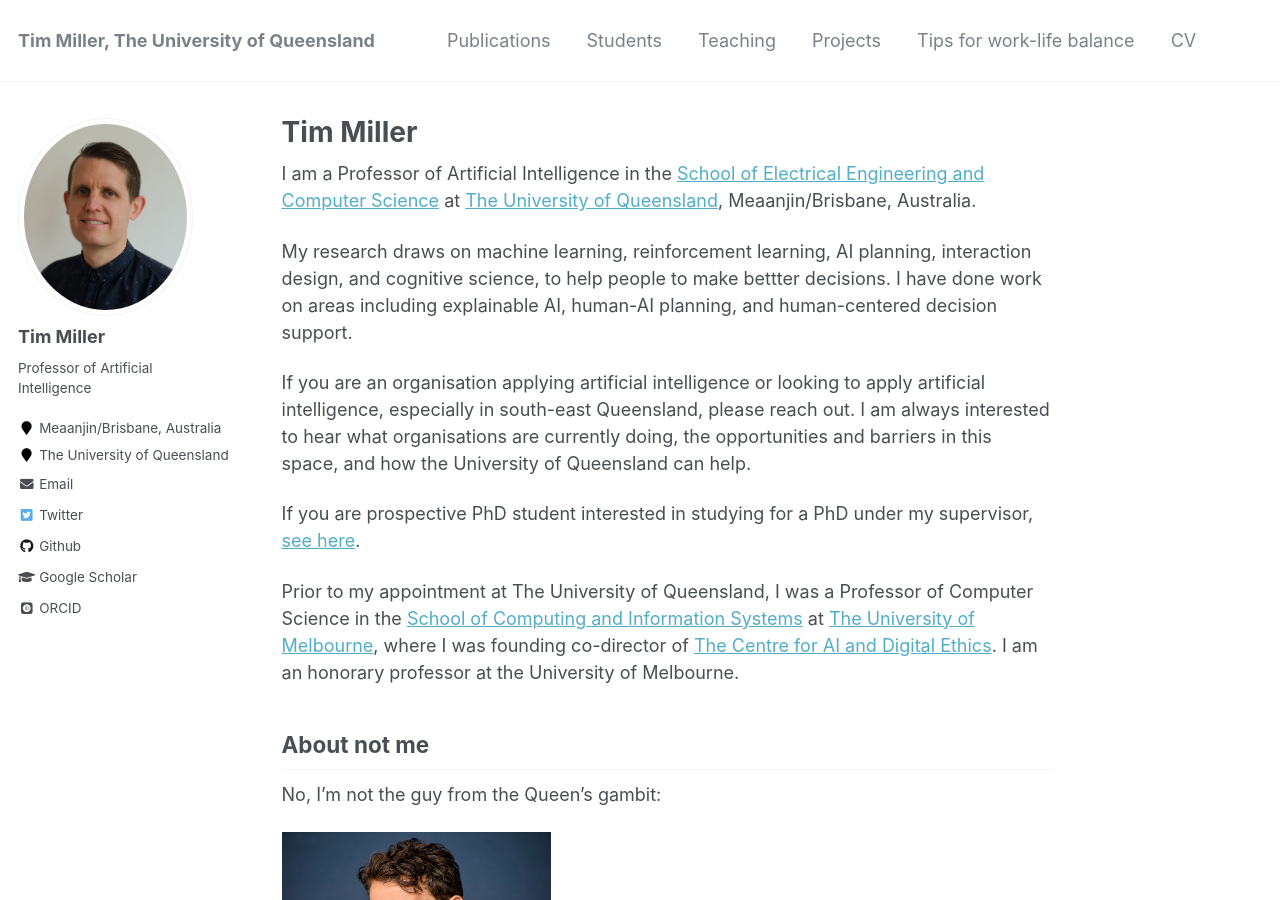
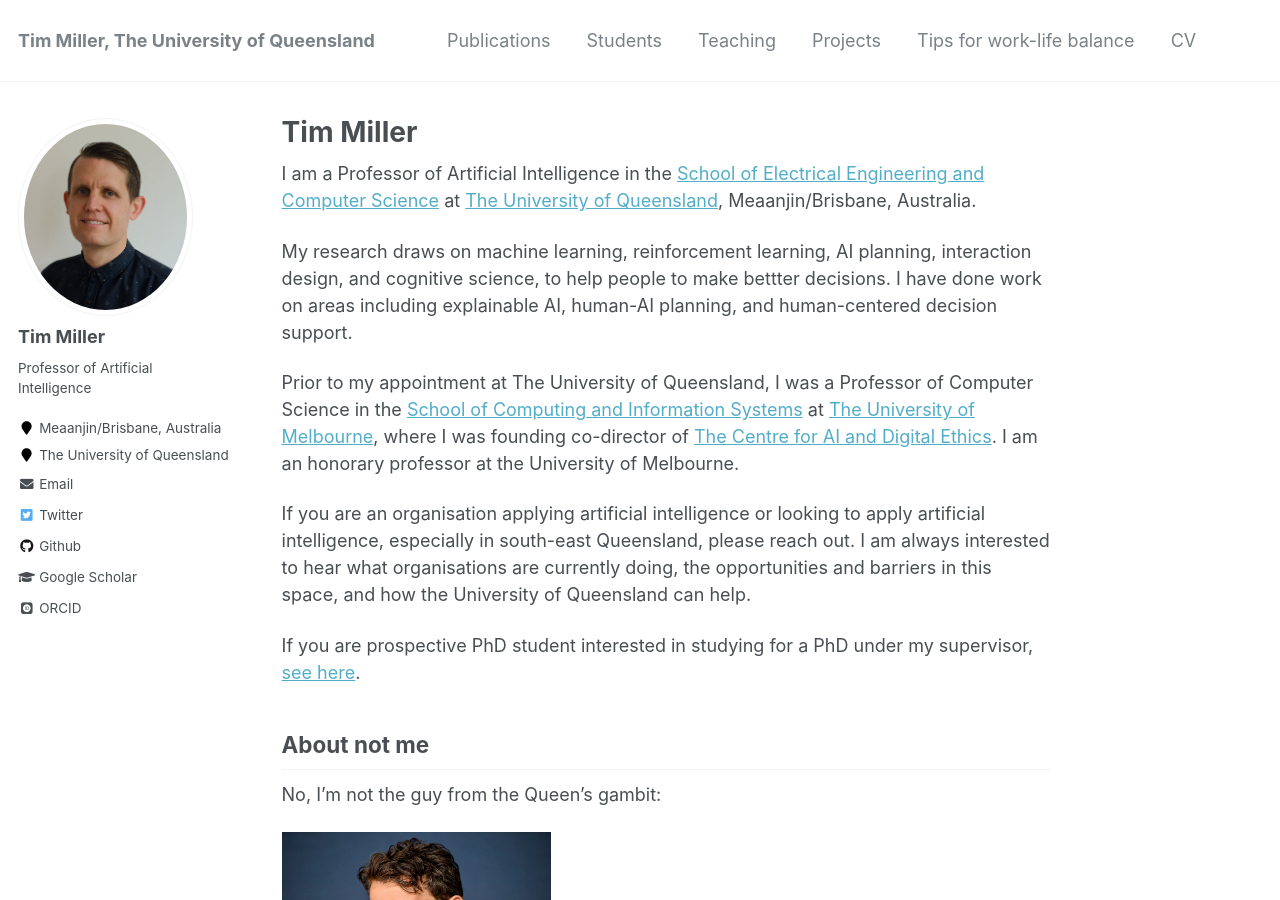
Before and after one commit to uqtmiller/uqtmiller.github.io, a Jekyll site: the page built from _pages/about.md, in a window 1280 px wide and 900 px high. Built offline with Jekyll 4.4.1, drawn with Linux system fonts in a browser that asks for light colours; some web fonts are replaced.

```diff
--- a/_pages/about.md
+++ b/_pages/about.md
@@ -13,11 +13,11 @@ I am a Professor of Artificial Intelligence in the [School of Electrical Enginee
 My research draws on machine learning, reinforcement learning, AI planning, interaction design, and cognitive science, to help people to make bettter decisions.
 I have done work on areas including explainable AI, human-AI planning, and human-centered decision support.
 
+Prior to my appointment at The University of Queensland, I was a Professor of Computer Science in the [School of Computing and Information Systems](https://cis.unimelb.edu.au) at [The University of Melbourne](https://www.unimelb.edu.au), where I was founding co-director of [The Centre for AI and Digital Ethics](https://www.unimelb.edu.au/caide). I am an honorary professor at the University of Melbourne.
+
 If you are an organisation applying artificial intelligence or looking to apply artificial intelligence, especially in south-east Queensland, please reach out. I am always interested to hear what organisations are currently doing, the opportunities and barriers in this space, and how the University of Queensland can help.
 
 If you are prospective PhD student interested in studying for a PhD under my supervisor, [see here](https://uqtmiller.github.io/students/).
-
-Prior to my appointment at The University of Queensland, I was a Professor of Computer Science in the [School of Computing and Information Systems](https://cis.unimelb.edu.au) at [The University of Melbourne](https://www.unimelb.edu.au), where I was founding co-director of [The Centre for AI and Digital Ethics](https://www.unimelb.edu.au/caide). I am an honorary professor at the University of Melbourne.
 
 ## About not me
 
```
